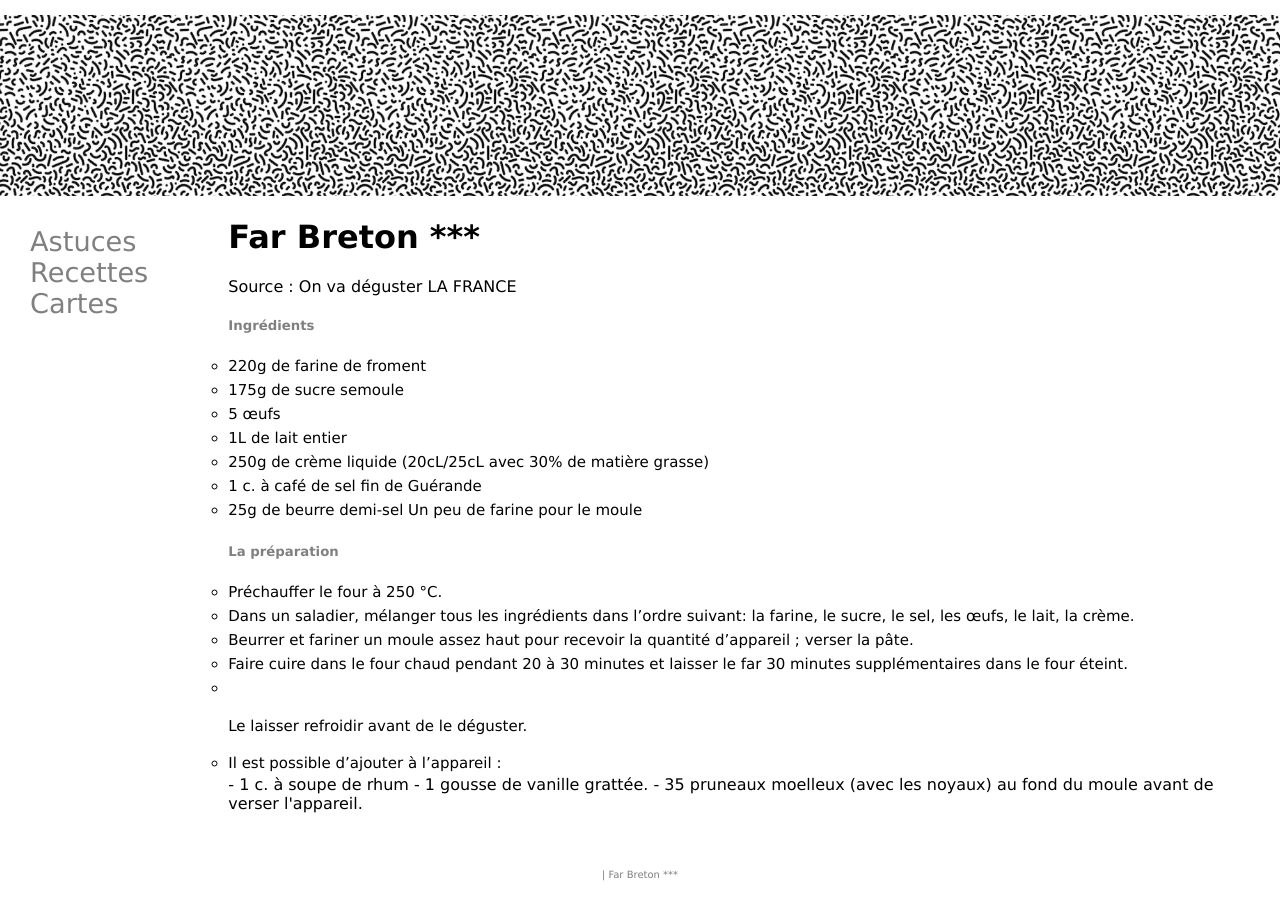
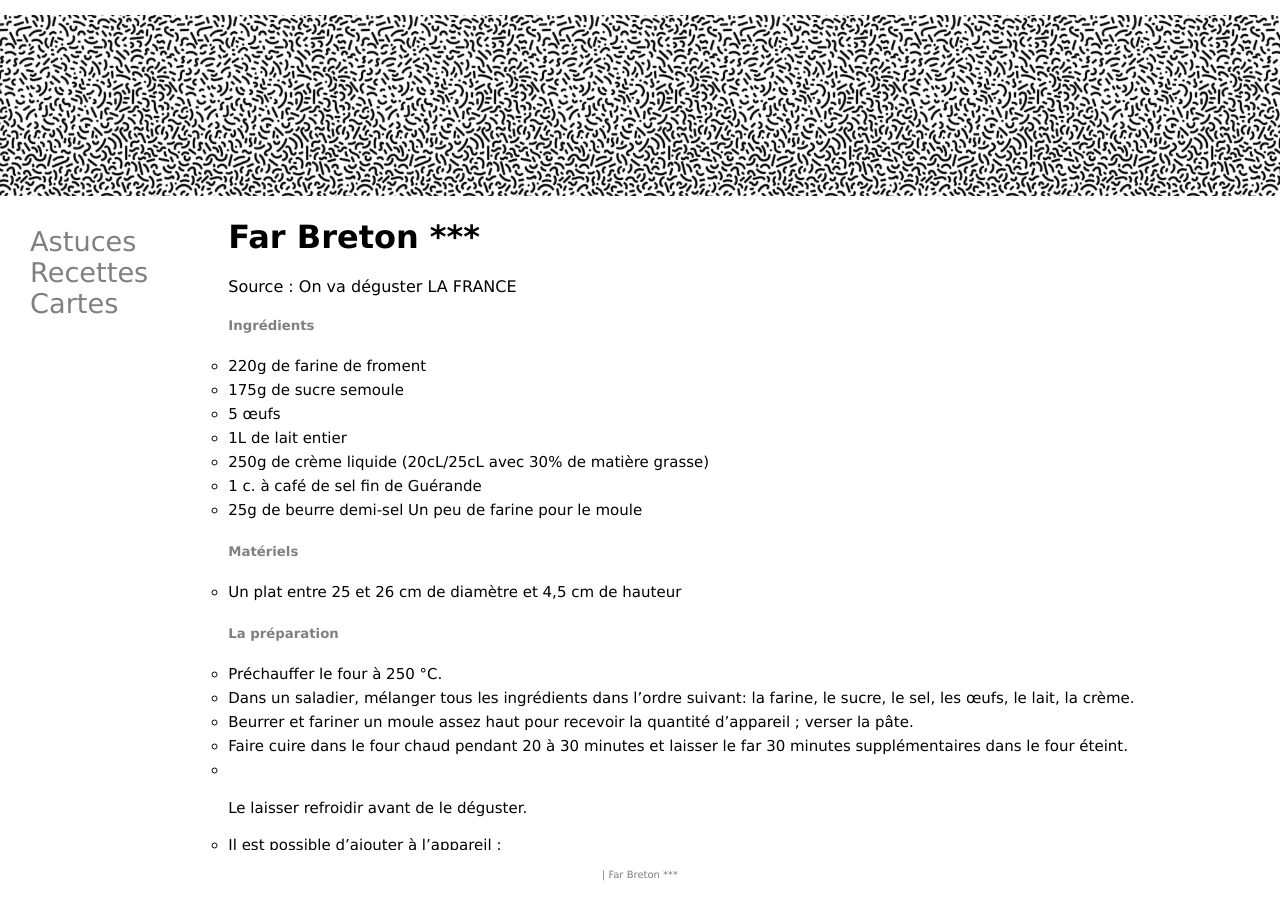
Before and after one commit to DenAff/heol, a Jekyll site: the page built from _posts/recettes/desserts/2020-01-01-far-breton.md, in a window 1280 px wide. Built offline with Jekyll 4.4.1, drawn with Linux system fonts in a browser that asks for light colours.

Commit message:
Update 2020-01-01-far-breton.md

```diff
--- a/_posts/recettes/desserts/2020-01-01-far-breton.md
+++ b/_posts/recettes/desserts/2020-01-01-far-breton.md
@@ -20,6 +20,10 @@ Source : On va déguster LA FRANCE
 - 1 c. à café de sel fin de Guérande
 - 25g de beurre demi-sel
 Un peu de farine pour le moule
+
+##### Matériels
+
+- Un plat entre 25 et 26 cm de diamètre et 4,5 cm de hauteur
 
 ##### La préparation
 
```
